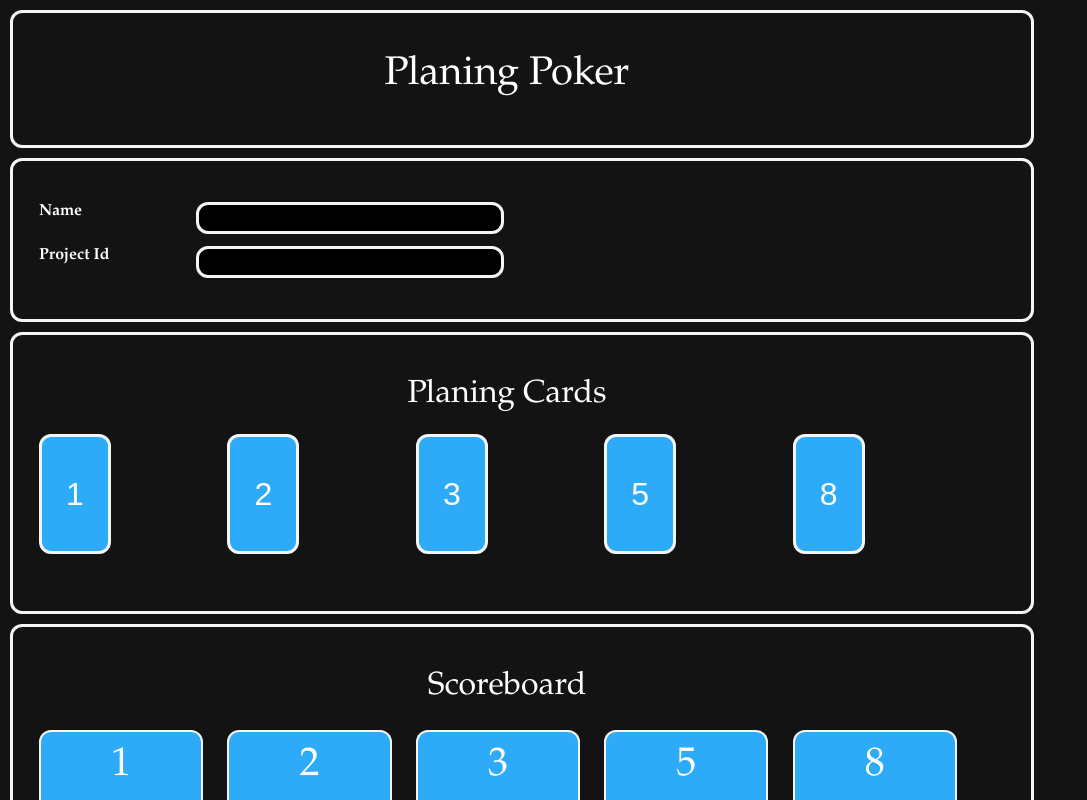
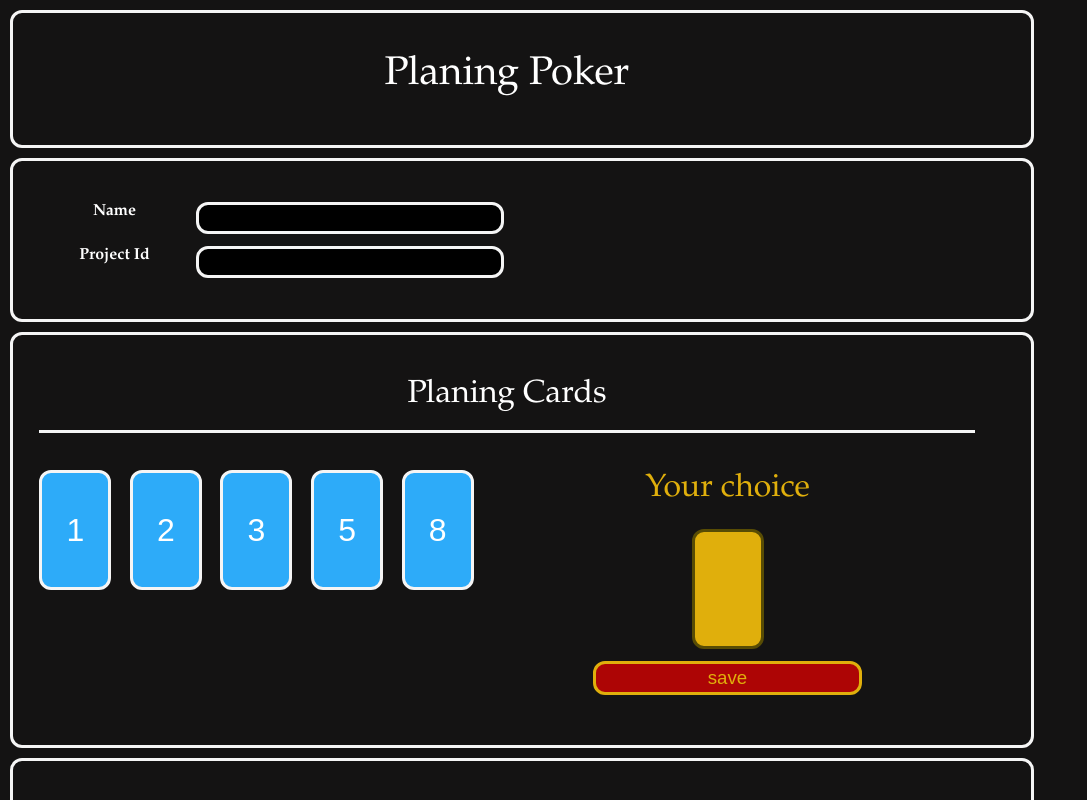
Before and after one commit to yakubus/planigPoker, an Angular app: page / in a window 1280 px wide. Shown: the top 800 px of the page, without its empty margins (0-1087 px from the left). Built offline with nearby package versions, Linux system fonts and the light colour scheme.

Commit message:
poprawki w css
dodanie przycisków + poprawki w css

```diff
--- a/src/app/app.component.css
+++ b/src/app/app.component.css
@@ -10,7 +10,7 @@
 .buttonsection div{
   padding: 3px;
   width: 100%;
-
+  text-align: center;
   vertical-align: text-top;
 }
 .buttonsection h1{
@@ -68,3 +68,29 @@
   text-align: center;
   word-wrap:break-word;
 }
+#selectbutton{
+  width: 60%;
+  height: auto;
+	background-color: #ad0505;
+	border-radius:12px;
+	border: 3px solid rgb(224, 175, 12);
+	cursor:pointer;
+	color: rgb(224, 175, 12);
+  font-family:Arial;
+  font-size: 14pt;
+  padding: 3px;
+}
+
+#goldenbutton{
+  width: 72px;
+  height: 120px;
+	background-color: rgb(224, 175, 12);
+	border-radius:12px;
+  border: 3px solid  #584c04;
+  color: #584c04;
+	cursor:pointer;
+	font-family:Arial;
+	font-size: 32px;
+	padding: 32px 5px;
+	text-decoration:none;
+}
--- a/src/app/app.component.html
+++ b/src/app/app.component.html
@@ -30,8 +30,12 @@
     <div class="row">
       <div class="col">
         <h2>Planing Cards</h2>
+        <hr style="height: 3px; width: 100%; background:whitesmoke; border: 0px;">
       </div>
     </div>
+    <div class="row">
+      <div class="col">
+        <div class="container">
           <div class="row">
             <div class="col">
               <figure>
@@ -40,7 +44,7 @@
             </div>
             <div class="col">
               <figure>
-          <button (click)="estimating(3)">2</button>
+                <button (click)="estimating(2)">2</button>
               </figure>
             </div>
             <div class="col">
@@ -57,6 +61,28 @@
               <figure>
                 <button (click)="estimating(8)">8</button>
               </figure>
+            </div>
+          </div>
+        </div>
+      </div>
+      <div class="col">
+        <div class="container">
+          <div class="row">
+              <div class="col">
+                 <h2 style="color: rgb(224, 175, 12);">Your choice</h2>
+              </div>
+          </div>
+          <div class="row">
+            <div class="col">
+            <button id="goldenbutton">{{estimate}}</button>
+            </div>
+          </div>
+          <div class="row">
+            <div class="col">
+              <button id="selectbutton">save</button>
+            </div>
+          </div>
+        </div>
       </div>
     </div>
 </div>
@@ -132,6 +158,11 @@
         </ng-container>
       </div>
     </div>
+    <div class="row">
+      <div class="col">
+        <button id="selectbutton">refresh</button>
+      </div>
+    </div>
   </div>
 </section>
 <router-outlet></router-outlet>
```
Lines whose indentation alone changed are shown as unchanged.
